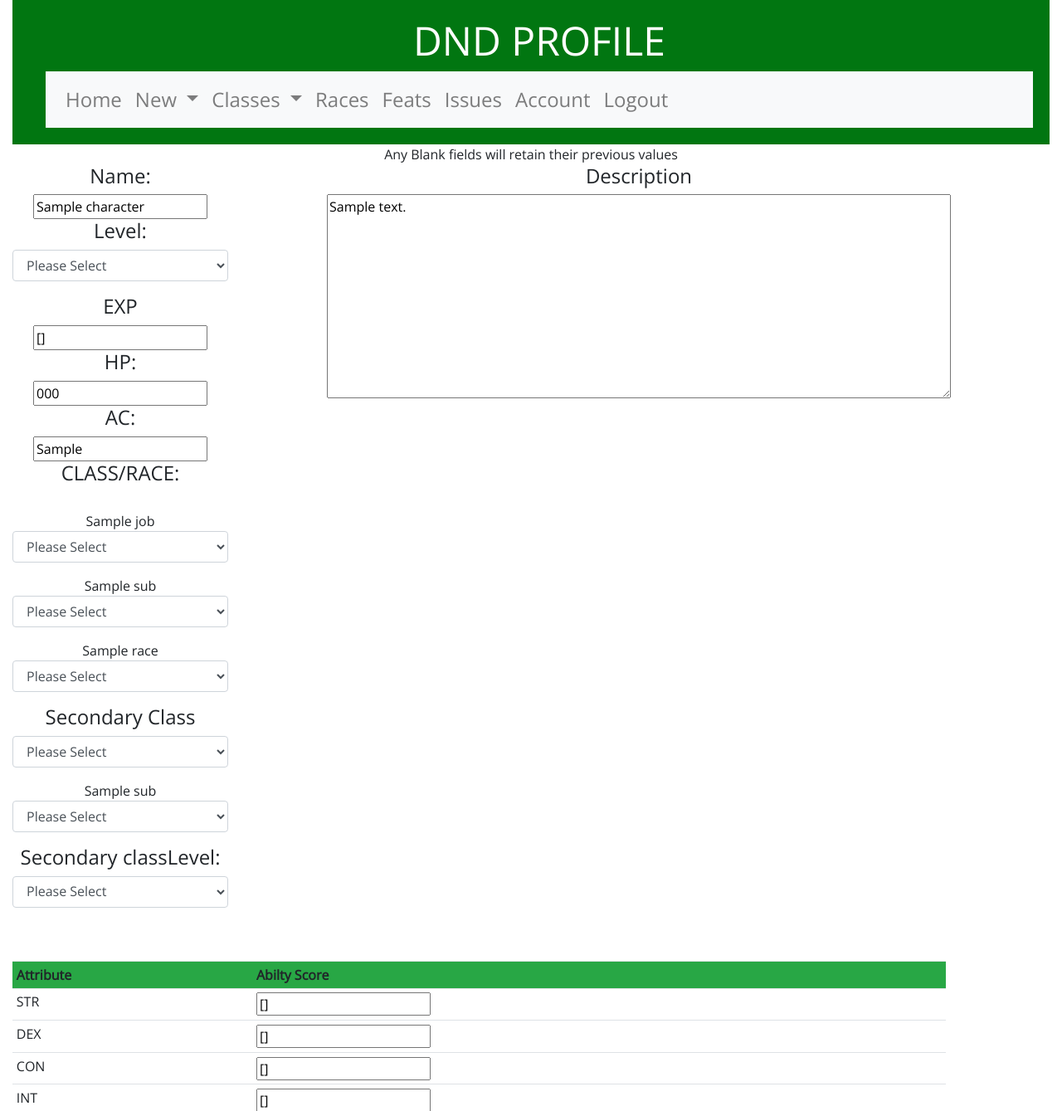
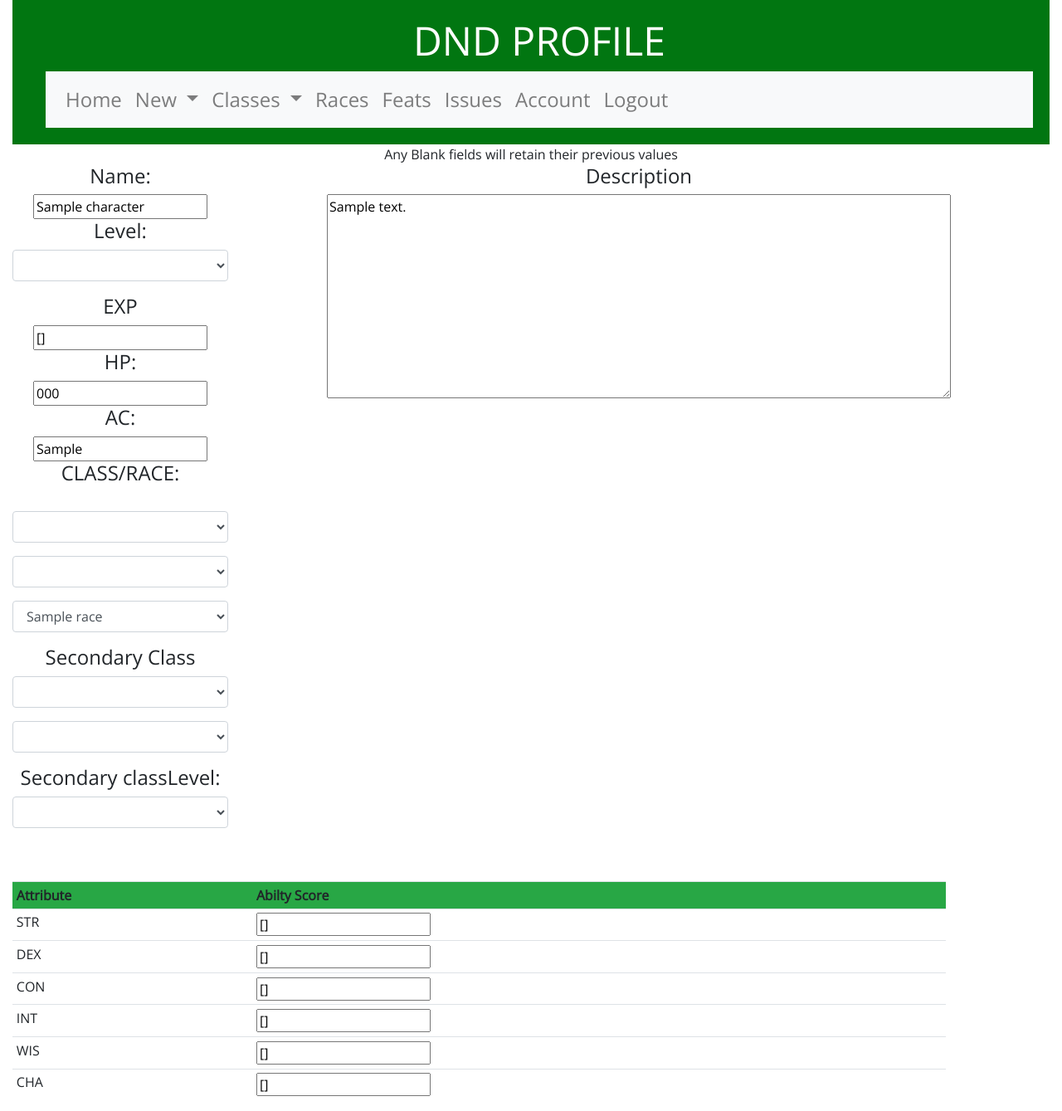
Before and after one commit to dmrobbin/flask_dnd, a Flask app: template templates/character_edit.html in a window 1280 px wide. Shown: the top 1339 px of the page at 83% size. Run offline with Flask 2, Linux system fonts and the light colour scheme; the template is opened without the code that fills it: most values are stand-ins (such as "Sample title", 1, 10 or a date in 2020); parts of the project's set-up code (start-up, migrations or seed data) failed here and were passed over; some libraries are stand-ins or nearby versions.

Commit message:
Chararacter Edit default fields now populate in select

```diff
--- a/app.py
+++ b/app.py
@@ -79,6 +79,25 @@ for item in user:
     ids[str(item.USER_NAME)] = item.id
 
 admins={2}
+
+###Create sub job dictionary###
+sub_job_dict={}
+
+jobs=session.query(my_feat).all()
+
+def get_subs(job_name):
+    return session.query(my_sub).filter(my_sub.JOB==job_name).all()
+
+for job in jobs:
+
+    subs = get_subs(job.JOB)
+
+    sub_list = []
+    for sub in subs:
+        sub_list.append(sub.SUB_JOB)
+
+    sub_job_dict[job.JOB]=sub_list
+###End create sub job dictiionary###
 
 class User(flask_login.UserMixin):
     pass
@@ -808,9 +827,10 @@ def character_edit(ida):
     skills_query = session.query(my_skills).filter(my_skills.character_id == character.id and my_skills.user_id==ids[flask_login.current_user.id])
     skills = skills_query.one_or_none()
     multi = session.query(my_multi).filter(my_multi.CHARACTER_ID==character.id).first()
-
+    multi_bool = False
     if multi:
         multi_subs=session.query(my_sub).filter(my_sub.JOB==multi.JOB).all()
+        multi_bool=True
     else:
         multi_subs=None
     addR=0
@@ -932,7 +952,8 @@ def character_edit(ida):
 
         return redirect(url_for('character_info',ida=character.id))
 
-    return render_template('character_edit.html', character=character, skills=skills, multi=multi, races=races, subs=subs, multi_subs=multi_subs)
+    return render_template('character_edit.html', character=character, skills=skills, multi=multi, races=races, subs=subs, multi_subs=multi_subs,
+        sub_job_dict=sub_job_dict, multi_bool=multi_bool)
 
 @app.route('/spell_edit/<name>', methods=['POST', 'GET'])
 @flask_login.login_required
--- a/templates/character_edit.html
+++ b/templates/character_edit.html
@@ -11,7 +11,7 @@
 
 		<h4>Level:</h4>
 		<div class="form-group">
-				<select name="level" class="form-control">
+				<select name="level" class="form-control" id ="level">
 					<option value="">Please Select</option>
 					<option value="1">1</option>
 					<option value="2">2</option>
@@ -46,8 +46,8 @@
 		<h4>CLASS/RACE:</h4>
 <br>
 		<div class="form-group">
-			{{character.JOB}}
-		<select name="job" class="form-control">
+
+		<select name="job" class="form-control" id="job" onchange="setSubClasses()">
 			<option value="">Please Select</option>
 			<option value="Bard">Bard</option>
 			<option value="Barbarian">Barbarian</option>
@@ -66,11 +66,13 @@
 
 
 	<div class="form-group">
-		{%if character.SUB%}
-			{{character.SUB}}
-		{%endif%}
-		<select name="sub" class="form-control">
+
+		<select name="sub" class="form-control" id="sub_job">
 			<option value="">Please Select</option>
+			<!-- {%for sub in sub_job_dict[job]%}
+					option value = "{{sub}}"> {{sub}}</option>
+			     {%endfor%}
+				/-->
 			{%for sub in subs%}
 				<option value="{{sub.SUB_JOB}}">{{sub.SUB_JOB}}</option>
 			{%endfor%}
@@ -80,8 +82,8 @@
 
 
 	<div class="form-group">
-		{{character.RACE}}
-		<select name="race" class="form-control">
+
+		<select name="race" class="form-control" id="race">
 			<option value="">Please Select</option>
 			{%for race in races%}
 				<option value="{{race.RACE}}">{{race.RACE}}</option>
@@ -92,7 +94,7 @@
 <h4>Secondary Class</h4>
 
 	<div class="form-group">
-		<select name="job_multi" class="form-control">
+		<select name="job_multi" class="form-control" id ="job_multi">
 			<option value="None">Please Select</option>
 			<option value="Bard">Bard</option>
 			<option value="Barbarian">Barbarian</option>
@@ -113,10 +115,8 @@
 	{%if multi%}
 
 	<div class="form-group">
-		{%if multi.SUB%}
-			{{multi.SUB}}
-		{%endif%}
-		<select name="multi_sub" class="form-control">
+
+		<select name="multi_sub" class="form-control" id ="multi_sub">
 			<option value="">Please Select</option>
 			{%for sub in multi_subs%}
 				<option value="{{sub.SUB_JOB}}">{{sub.SUB_JOB}}</option>
@@ -129,7 +129,7 @@
 
 	<h4>Secondary classLevel:</h4>
 	<div class="form-group">
-				<select name="level_multi" class="form-control">
+				<select name="level_multi" class="form-control" id ="multi_level">
 					<option value="">Please Select</option>
 					<option value="1">1</option>
 					<option value="2">2</option>
@@ -316,7 +316,27 @@
 		<input type="hidden" name="edit" value="1">
 		<button type="submit" value="Edit Character" href="/info/{{character.id}}" class="btn btn-success" id="btnsucc">Save Character</button>
 	</form>
+
+{%if multi%}
+	<script>
+		document.getElementById("multi_sub").value="{{multi.SUB}}";
+		document.getElementById("job_multi").value="{{multi.JOB}}";
+		document.getElementById("multi_level").value="{{multi.LEVEL}}";
+	</script>
+{%endif%}
+
 <script>
+	document.getElementById("level").value= "{{character.LEVEL}}";
+	document.getElementById("job").value = "{{character.JOB}}";
+	document.getElementById("race").value = "{{character.RACE}}";
+	document.getElementById("sub_job").value = "{{character.SUB}}";
+
+	document.getElementById("job").onchange = function() {change_sub()}
+
+	function setSubClasses(){
+
+	}
+
 
 	if({{skills.Athletics}}==1){
 		document.getElementById("athletics").checked = true;
```
Also changed, not shown: local_version.py (+23 -2 lines).
